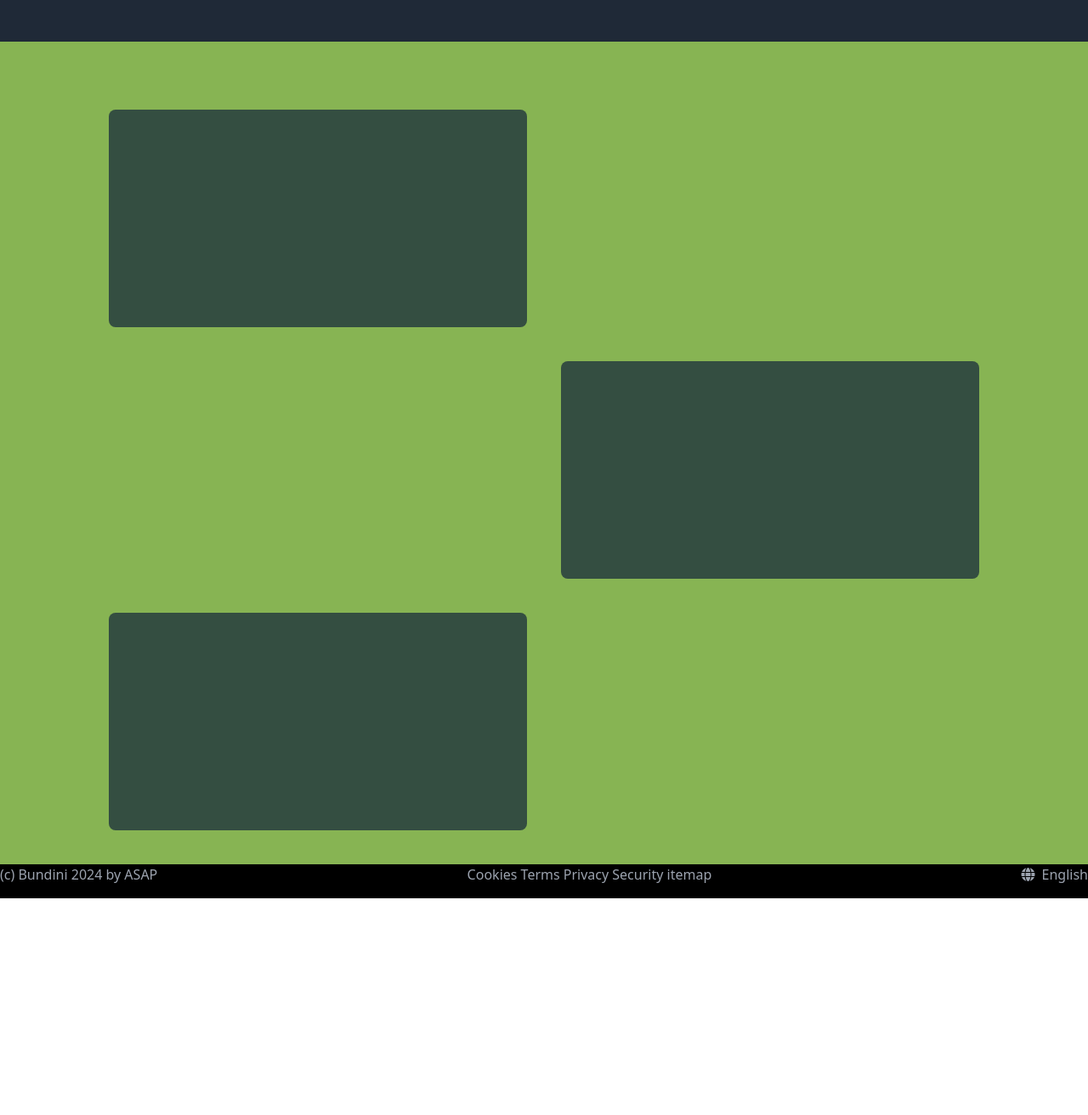
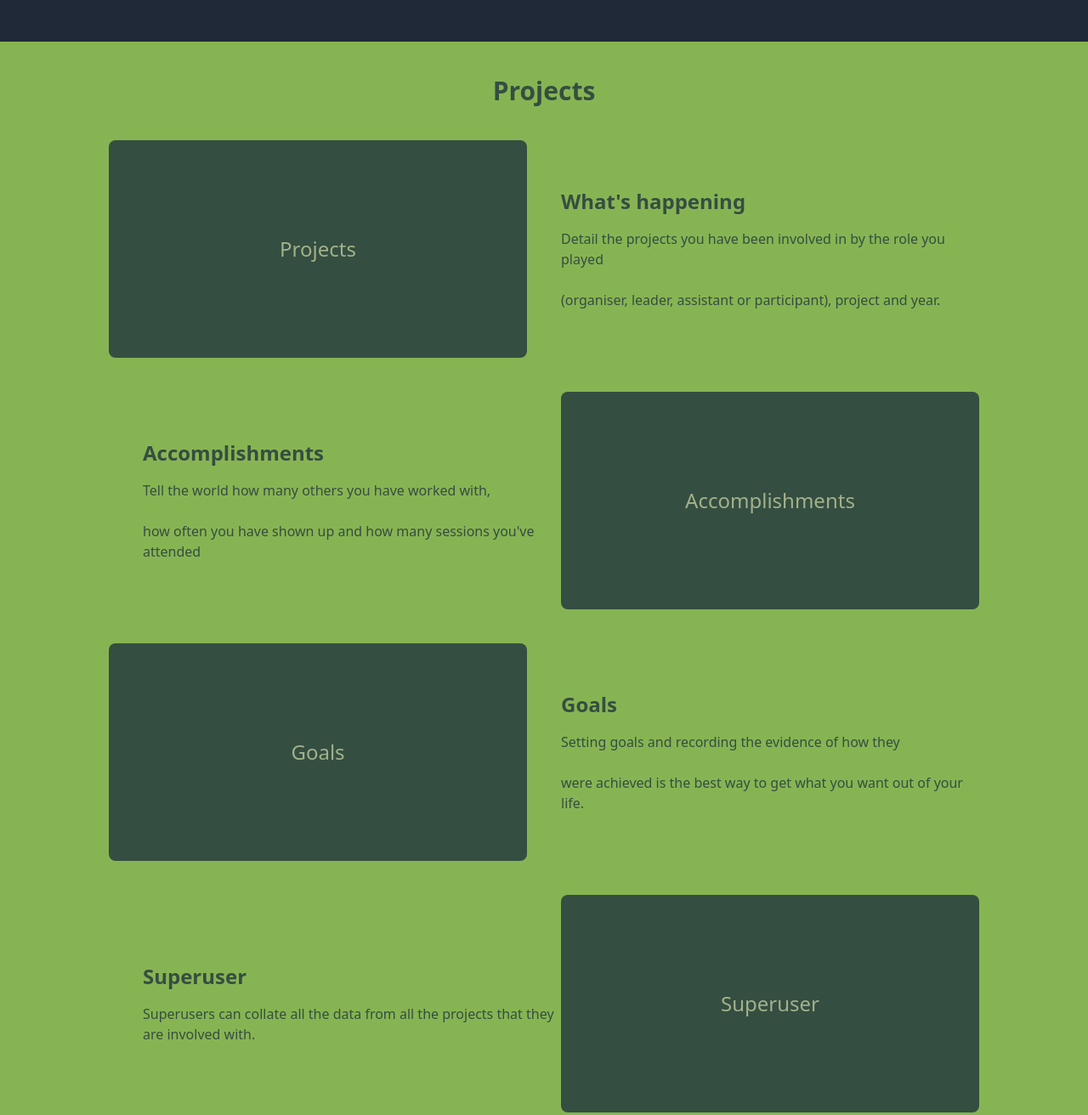
Before and after one commit to KpFraser/bundini, a plain HTML site: page Features/Review.html in a window 1280 px wide. Shown: the part 1220-2532 px from the top of the page at 85% size. Before the commit the page ends 2277 px from the top, so only its background shows below. Drawn offline with nearby package versions, Linux system fonts and the light colour scheme.

Commit message:
adding content in DO,PLAN, REVIEW page

```diff
--- a/Features/Review.html
+++ b/Features/Review.html
@@ -174,10 +174,10 @@
         <section class="relative max-w-screen-lg mx-auto bg-gray-900 py-28 text-white z-10">
             <div class="flex flex-col lg:flex-row items-center lg:justify-between lg:space-x-10 space-y-10 lg:space-y-0">
                 <div class="lg:w-1/2 space-y-4">
-                    <h1 class="text-3xl text-[#dad7cd] font-semibold"></h1>
-                    <h2 class="text-4xl text-[#dad7cd]"></h2>
+                    <h1 class="text-3xl text-[#dad7cd] font-semibold">Projects, Accomplishments, Goals</h1>
+                    <h2 class="text-4xl text-[#dad7cd]">What are you proud of</h2>
                     <p class="text-[#a3b18a]">
-                        <br>  <br>
+                        Show the evidence of what you have set out to do, and what you have achieved.
                     </p>
                     <div>
                         <a href="#" class="flex items-center w-52 py-3 px-6 rounded-md text-md font-medium font-semibold bg-gradient-to-r from-[#588157] to-[#3A5A40] hover:bg-gradient-to-r hover:from-[#3A5A40] hover:to-[#588157] hover:font-medium transition-all duration-300 hover:text-[#87b453ff]">
@@ -188,7 +188,7 @@
                         </a>
                     </div>
                     <p class="text-sm text-[#a3b18a]">
-
+                        Be proud
                     </p>
                 </div>
 
@@ -196,7 +196,7 @@
                 <div class="relative md:mb-20 mb-0">
                     <img src=".././img/card.svg" class="w-80" />
                     <div class="absolute bottom-0 left-0 w-full lg:w-96 flex justify-center items-center h-64 text-2xl bg-[#344e41] text-[#a3b18a] rounded-lg overflow-hidden">
-                        <span class="relative z-10"></span>
+                        <span class="relative z-10">Review</span>
                     </div>
                 </div>
             </div>
@@ -238,31 +238,37 @@
         <!-- Section 3 -->
         <div class="space-y-10 bg-[#87b453] p-10">
             <div class="max-w-screen-lg mx-auto space-y-10">
-                <h2 class="text-3xl text-[#344e41] font-bold text-center"></h2>
+                <h2 class="text-3xl text-[#344e41] font-bold text-center">Projects</h2>
 
                 <!-- Row 1 -->
                 <div class="flex flex-col lg:flex-row items-center lg:justify-between lg:space-x-10 space-y-10 lg:space-y-0">
                     <div class="bg-[#344e41] rounded-lg text-[#a3b18a] w-full lg:w-1/2 h-64 flex items-center justify-center text-2xl">
+                        Projects
                     </div>
 
                     <div class="lg:w-1/2 space-y-4 text-[#344e41]">
-                        <h3 class="text-2xl font-bold"></h3>
+                        <h3 class="text-2xl font-bold">What's happening</h3>
                         <p>
+                            Detail the projects you have been involved in by the role you played
                             <br>
                             <br>
+                            (organiser, leader, assistant or participant), project and year.
                         </p>
                     </div>
                 </div>
 
-                <!-- Row 2 -->
+
                 <div class="flex flex-col lg:flex-row-reverse items-center lg:justify-between lg:space-x-10 space-y-10 lg:space-y-0">
                     <div class="bg-[#344e41] rounded-lg text-[#a3b18a] w-full lg:w-1/2 h-64 flex items-center justify-center text-2xl">
+                        Accomplishments
                     </div>
                     <div class="lg:w-1/2 space-y-4 text-[#344e41]">
-                        <h3 class="text-2xl font-bold"></h3>
+                        <h3 class="text-2xl font-bold">Accomplishments</h3>
                         <p>
+                            Tell the world how many others you have worked with,
                             <br>
                             <br>
+                            how often you have shown up and how many sessions you've attended
                         </p>
                     </div>
                 </div>
@@ -270,12 +276,28 @@
                 <!-- Row 3 -->
                 <div class="flex flex-col lg:flex-row items-center lg:justify-between lg:space-x-10 space-y-10 lg:space-y-0">
                     <div class="bg-[#344e41] rounded-lg text-[#a3b18a] w-full lg:w-1/2 h-64 flex items-center justify-center text-2xl">
+                        Goals
                     </div>
                     <div class="lg:w-1/2 space-y-4 text-[#344e41]">
-                        <h3 class="text-2xl font-bold"></h3>
+                        <h3 class="text-2xl font-bold">Goals</h3>
                         <p>
+                            Setting goals and recording the evidence of how they
                             <br>
                             <br>
+                            were achieved is the best way to get what you want out of your life.
+                        </p>
+                    </div>
+                </div>
+
+                <!-- Row 4 -->
+                <div class="flex flex-col lg:flex-row-reverse items-center lg:justify-between lg:space-x-10 space-y-10 lg:space-y-0">
+                    <div class="bg-[#344e41] rounded-lg text-[#a3b18a] w-full lg:w-1/2 h-64 flex items-center justify-center text-2xl">
+                        Superuser
+                    </div>
+                    <div class="lg:w-1/2 space-y-4 text-[#344e41]">
+                        <h3 class="text-2xl font-bold">Superuser</h3>
+                        <p>
+                            Superusers can collate all the data from all the projects that they are involved with.
                         </p>
                     </div>
                 </div>
```
Also changed, not shown: Features/Do.html (+17 -16 lines), Features/Plan.html (+17 -4 lines).
